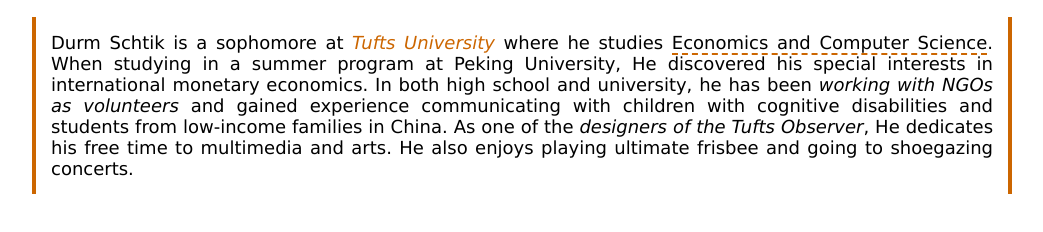
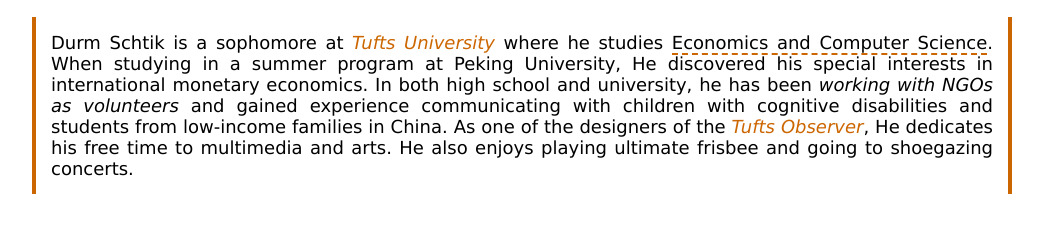
Before and after one commit to yishuh/yishu.github.io, a plain HTML site: page bio.html in a window 1280 px wide. Shown: the part 58-290 px from the top of the page, without its empty margins (118-1161 px from the left). Drawn offline with Linux system fonts and the light colour scheme.

Commit message:
class changed

```diff
--- a/bio.html
+++ b/bio.html
@@ -9,5 +9,5 @@
 
 <body>
 	<h1>About Durm Schtik</h1>
-	<p>Durm Schtik is a sophomore at <span class="inst">Tufts University</span> where he studies <span class="academic">Economics and Computer Science</span>. When studying in a summer program at Peking University, He discovered his special interests in international monetary economics. In both high school and university, he has been <span class="hl">working with NGOs as volunteers</span> and gained experience communicating with children with cognitive disabilities and students from low-income families in China. As one of the <span class="hl">designers of the Tufts Observer</span>, He dedicates his free time to multimedia and arts. He also enjoys playing ultimate frisbee and going to shoegazing concerts. </p>
+	<p>Durm Schtik is a sophomore at <span class="inst">Tufts University</span> where he studies <span class="academic">Economics and Computer Science</span>. When studying in a summer program at Peking University, He discovered his special interests in international monetary economics. In both high school and university, he has been <span class="hl">working with NGOs as volunteers</span> and gained experience communicating with children with cognitive disabilities and students from low-income families in China. As one of the designers of the <span class="inst">Tufts Observer</span>, He dedicates his free time to multimedia and arts. He also enjoys playing ultimate frisbee and going to shoegazing concerts. </p>
 </body>
```
